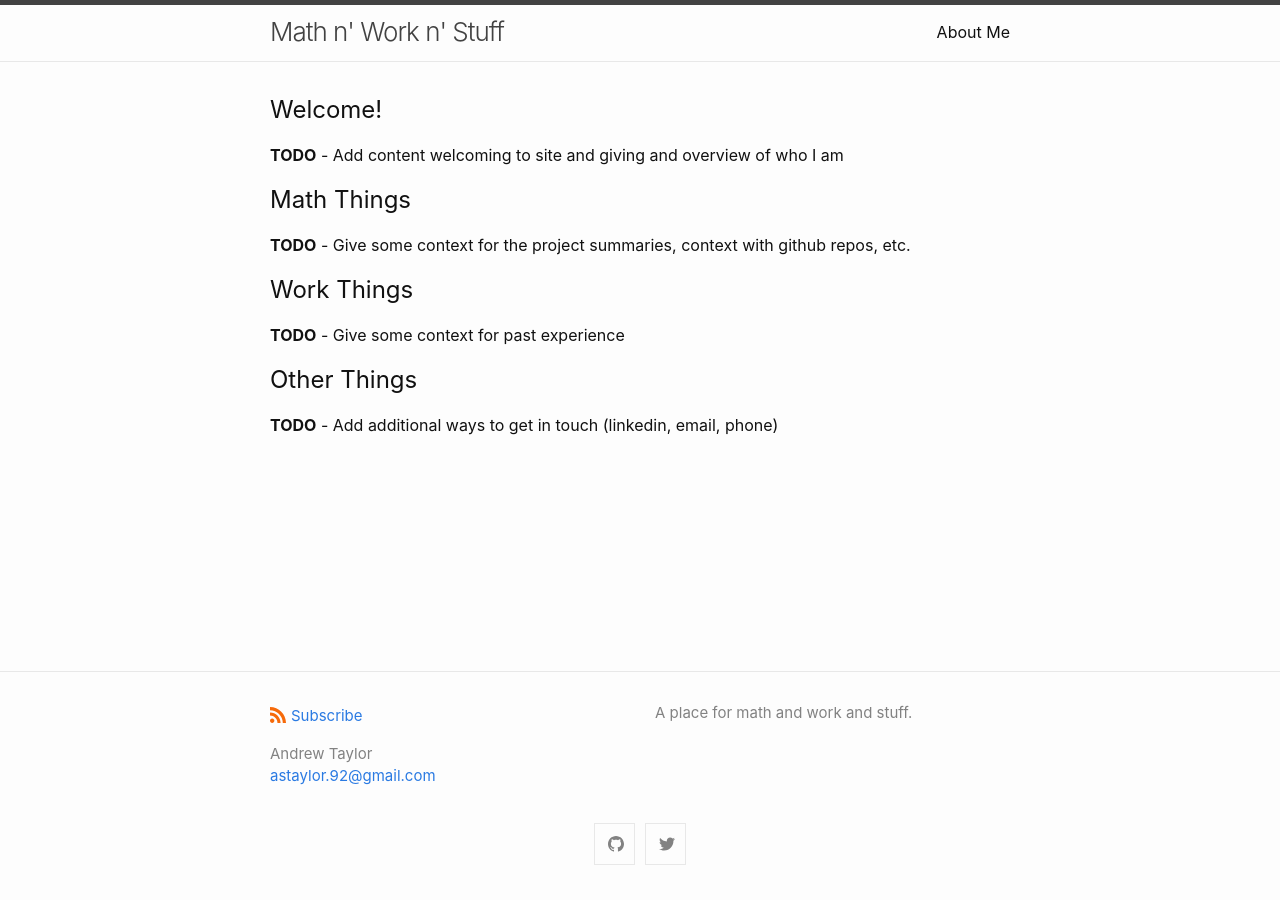
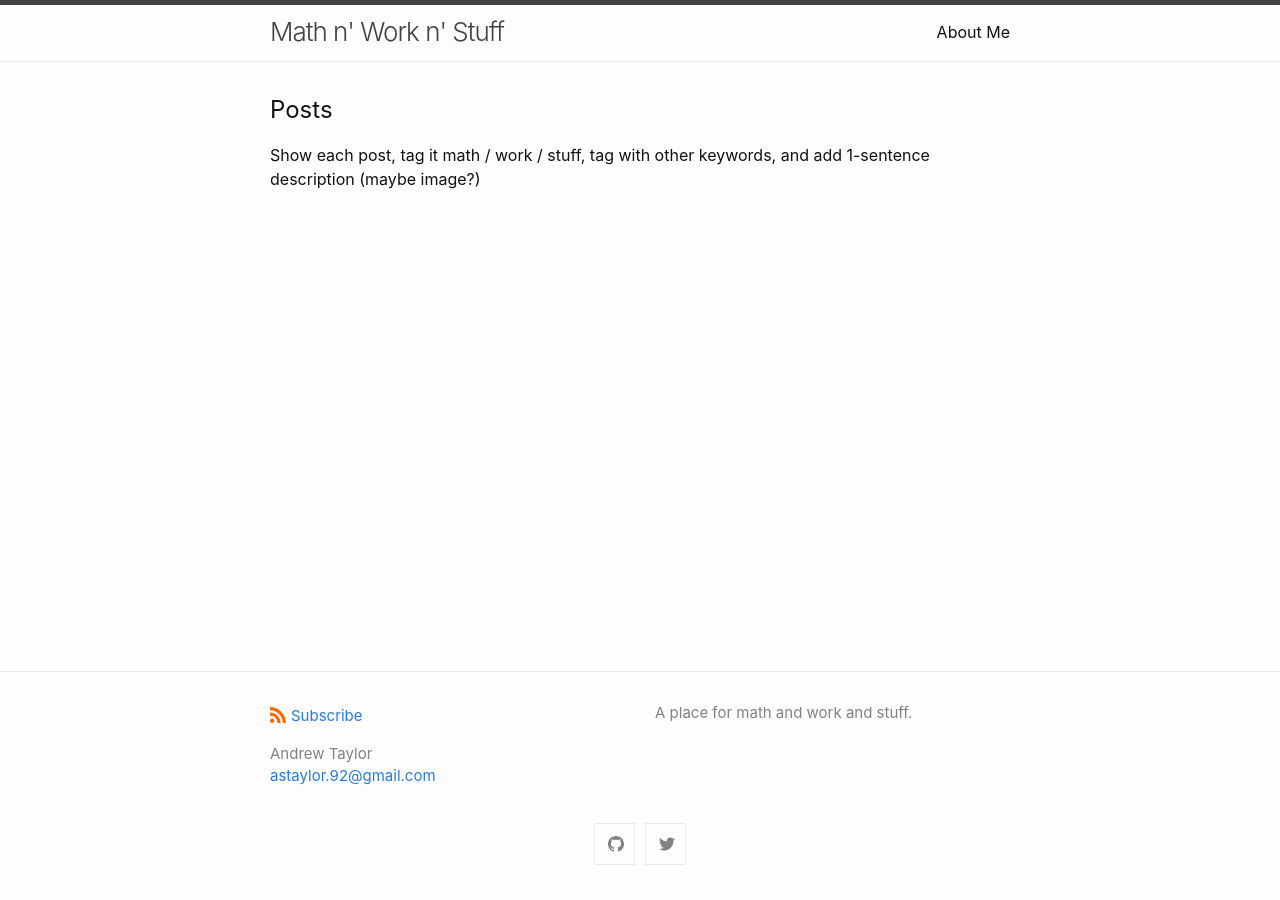
Before and after one commit to astaylor92/astaylor92.github.io, a Jekyll site: the page built from docs/index.markdown, in a window 1280 px wide. Built offline with Jekyll 4.4.1, drawn with Linux system fonts in a browser that asks for light colours; our own code applies the rules of GitHub Pages for plain Markdown files.

Commit message:
Update index.markdown

```diff
--- a/docs/index.markdown
+++ b/docs/index.markdown
@@ -4,18 +4,5 @@
 
 layout: default
 ---
-## Welcome!
-
-**TODO** - Add content welcoming to site and giving and overview of who I am
-
-## Math Things
-
-**TODO** - Give some context for the project summaries, context with github repos, etc.
-
-## Work Things
-
-**TODO** - Give some context for past experience
-
-## Other Things
-
-**TODO** - Add additional ways to get in touch (linkedin, email, phone)
+## Posts
+Show each post, tag it math / work / stuff, tag with other keywords, and add 1-sentence description (maybe image?)
```
